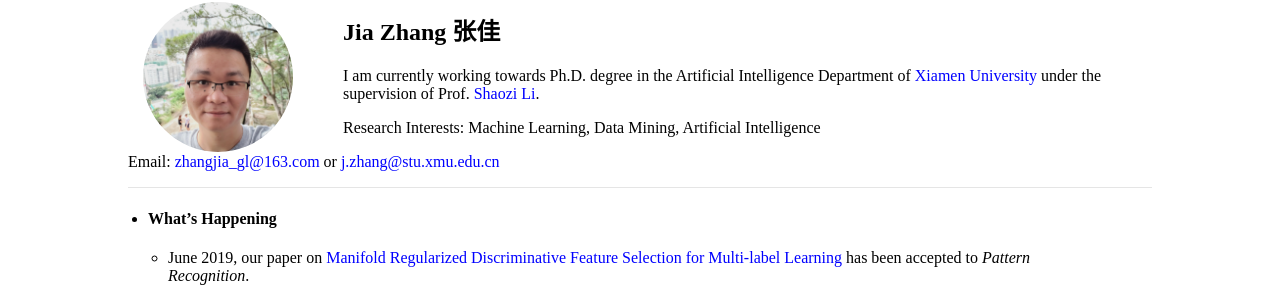
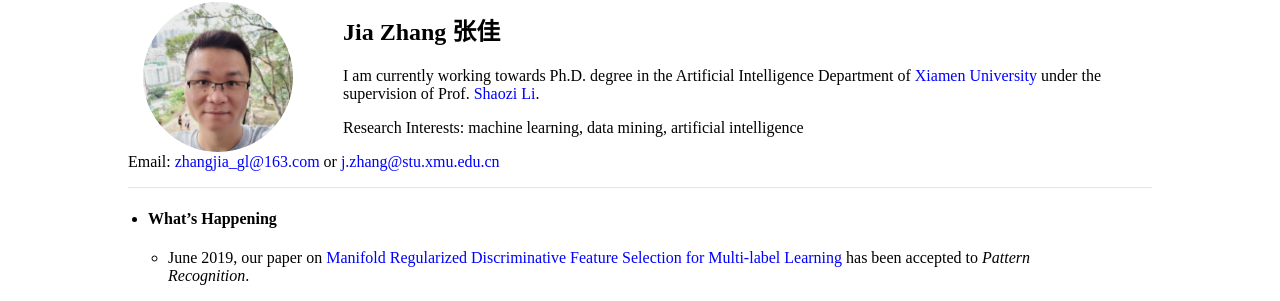
Before and after one commit to jiazhang-ml/jiazhang-ml.github.io, a Jekyll site: the page built from index.md, in a window 1280 px wide. Shown: the part 118-419 px from the top of the page. Built offline with Jekyll 4.4.1, drawn with Linux system fonts in a browser that asks for light colours.

```diff
--- a/index.md
+++ b/index.md
@@ -8,7 +8,7 @@ layout: default
 
 I am currently working towards Ph.D. degree in the Artificial Intelligence Department of [Xiamen University](https://www.xmu.edu.cn/) under the supervision of Prof. [Shaozi Li](http://imt.xmu.edu.cn/szdw.html).
 
-Research Interests: Machine Learning, Data Mining, Artificial Intelligence
+Research Interests: machine learning, data mining, artificial intelligence
 
 Email: [zhangjia_gl@163.com](mailto:zhangjia_gl@163.com) or [j.zhang@stu.xmu.edu.cn](mailto:j.zhang@stu.xmu.edu.cn)
 
```
